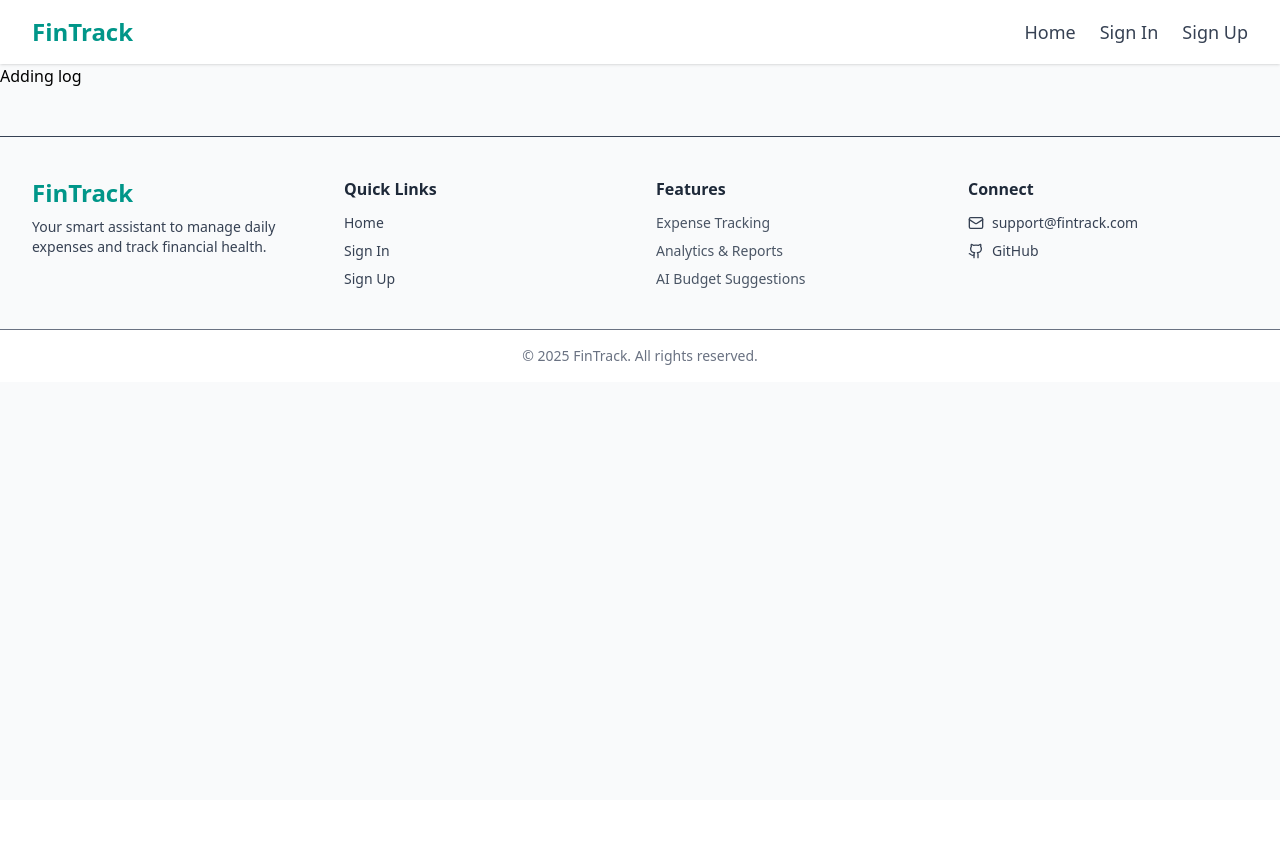
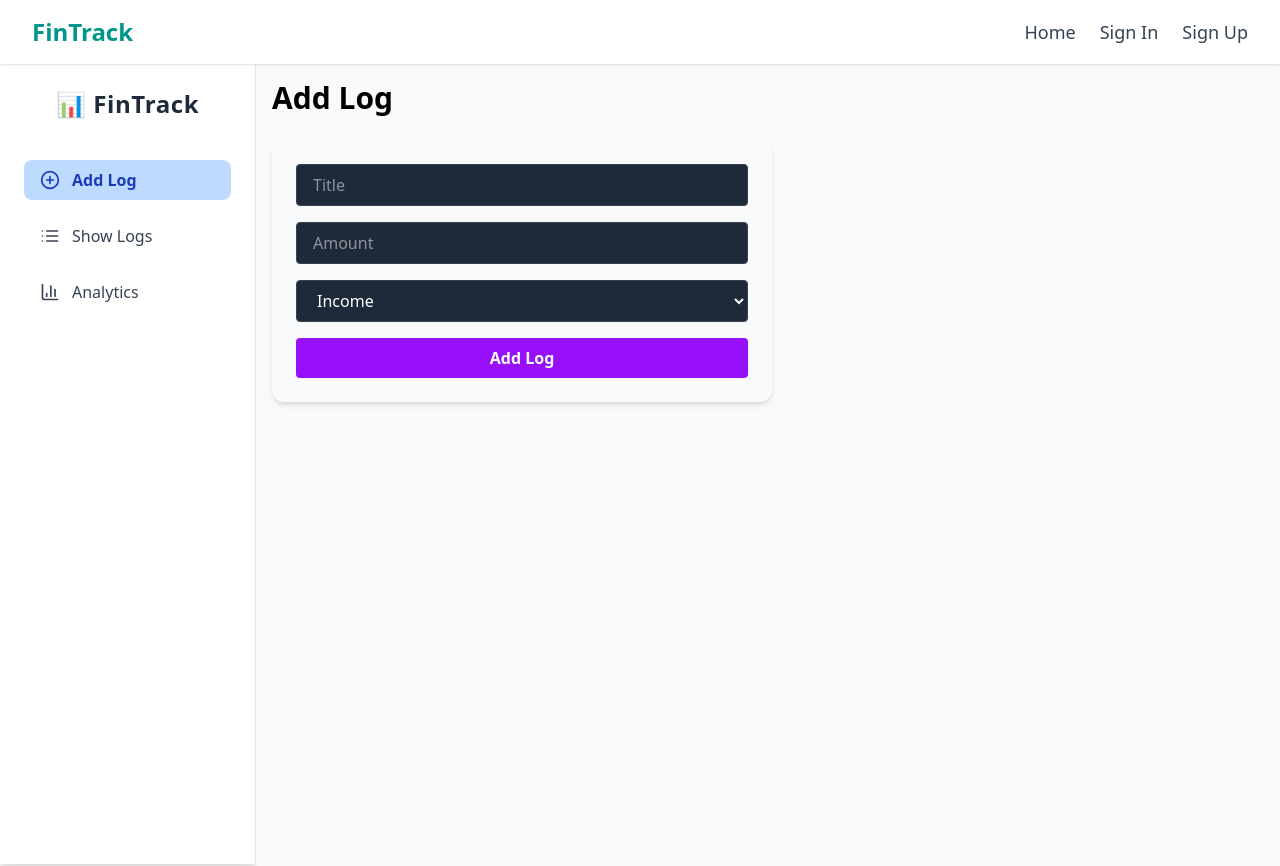
Before and after one commit to shakilaShaik/personal-finance-dashboard, a React (Vite) app in the folder frontend/: page /add-log in a window 1280 px wide. Shown: the top 866 px of the page. Before the commit the page ends 800 px from the top, so only its background shows below. Built offline with nearby package versions, Linux system fonts and the light colour scheme.

Commit message:
adding frontend structure

```diff
--- a/frontend/src/App.jsx
+++ b/frontend/src/App.jsx
@@ -1,45 +1,23 @@
+// App.jsx
 import React from "react";
-import { BrowserRouter as Router, Routes, Route } from "react-router-dom";
+import { BrowserRouter as Router } from "react-router-dom";
+import Navbar from "./components/Navbar";
+import Footer from "./components/Footer";
 import { ToastContainer } from "react-toastify";
 import "react-toastify/dist/ReactToastify.css";
-import Home from "./pages/Home";
-import SignIn from "./pages/SignIn";
-import SignUp from "./pages/SignUp";
-import Navbar from "./components/Navbar";
-import Footer from "./components/Footer";
-import AddLog from "./components/AddLog";
-import ShowLog from "./components/ShowLog";
+import AppRoutes from "./routes/AppRoutes";
 
 function App() {
   return (
     <Router>
-      <div className="min-h-screen bg-gray-50">
+      <div className="min-h-screen flex flex-col bg-gray-50">
         <Navbar />
-        <main className="flex-grow">
-          <Routes>
-            <Route path="/home" element={<Home />} />
-            <Route path="/signin" element={<SignIn />} />
-            <Route path="/signup" element={<SignUp />} />
-            <Route path="/add-log" element={<AddLog/>} />
-            <Route  path="/show-log" element={<ShowLog/>}/>
-            <Route />
-          </Routes>
-        </main>
+        <div className="flex-grow">
+
+   <AppRoutes/>
+        </div>
         <Footer />
-
-        {/* Add ToastContainer here - should be at the end but before closing div */}
-        <ToastContainer
-          position="top-right"
-          autoClose={5000}
-          hideProgressBar={false}
-          newestOnTop={false}
-          closeOnClick
-          rtl={false}
-          pauseOnFocusLoss
-          draggable
-          pauseOnHover
-          // theme="colored"
-        />
+        <ToastContainer position="top-right" autoClose={5000} />
       </div>
     </Router>
   );
--- a/frontend/src/components/AddLog.jsx
+++ /dev/null
@@ -1,11 +0,0 @@
-import React from 'react'
-
-const AddLog = () => {
-  return (
-    <div>
-      Adding log
-    </div>
-  )
-}
-
-export default AddLog
--- a/frontend/src/components/ShowLog.jsx
+++ /dev/null
@@ -1,11 +0,0 @@
-import React from 'react'
-
-const ShowLog = () => {
-  return (
-    <div>
-      Showing log
-    </div>
-  )
-}
-
-export default ShowLog
--- a/frontend/src/components/SideBar.jsx
+++ b/frontend/src/components/SideBar.jsx
@@ -1,57 +1,47 @@
-import { NavLink } from 'react-router-dom';
-import {
-  FiPlusCircle,
-  FiList,
-  FiPieChart,
-  FiDollarSign,
-  FiSettings,
-  FiLogOut
-} from 'react-icons/fi';
+import { NavLink } from "react-router-dom";
+import { PlusCircle, List, BarChart3 } from "lucide-react";
 
-const Sidebar = () => {
-  const navItems = [
-    { path: "/add-expense", icon: <FiPlusCircle size={20} />, label: "Add Expense" },
-    { path: "/expenses", icon: <FiList size={20} />, label: "Expense Log" },
-    { path: "/analytics", icon: <FiPieChart size={20} />, label: "Analytics" },
-    { path: "/settings", icon: <FiSettings size={20} />, label: "Settings" },
-  ];
+export default function Sidebar() {
+  return (
+    <div className="w-64 h-screen bg-white border-r border-gray-200 p-6 shadow-md ">
+      <h1 className="text-2xl font-bold mb-10 text-gray-800 tracking-wide text-center">
+        📊 FinTrack
+      </h1>
 
-  return (
-    <div className="w-64 h-screen bg-white border-r border-gray-200 flex flex-col">
-      {/* Logo/Header */}
-      <div className="p-6 border-b border-gray-200">
-        <h1 className="text-xl font-bold text-indigo-600">FinanceDash</h1>
-      </div>
+      <nav className="space-y-4 text-[16px] font-medium">
+        <NavLink
+          to="/add-log"
+          className={({ isActive }) =>
+            `flex items-center gap-3 px-4 py-2 rounded-lg hover:bg-blue-100 transition ${
+              isActive ? "bg-blue-200 text-blue-800 font-semibold" : "text-gray-700"
+            }`
+          }
+        >
+          <PlusCircle size={20} /> Add Log
+        </NavLink>
 
-      {/* Navigation Items */}
-      <nav className="flex-1 p-4 space-y-1">
-        {navItems.map((item) => (
-          <NavLink
-            key={item.path}
-            to={item.path}
-            className={({ isActive }) => `
-              flex items-center px-4 py-3 rounded-lg transition-all
-              ${isActive
-                ? 'bg-indigo-50 text-indigo-600 font-medium'
-                : 'text-gray-600 hover:bg-gray-50 hover:text-gray-900'
-              }
-            `}
-          >
-            <span className="mr-3">{item.icon}</span>
-            {item.label}
-          </NavLink>
-        ))}
+        <NavLink
+          to="/show-logs"
+          className={({ isActive }) =>
+            `flex items-center gap-3 px-4 py-2 rounded-lg hover:bg-blue-100 transition ${
+              isActive ? "bg-blue-200 text-blue-800 font-semibold" : "text-gray-700"
+            }`
+          }
+        >
+          <List size={20} /> Show Logs
+        </NavLink>
+
+        <NavLink
+          to="/analytics"
+          className={({ isActive }) =>
+            `flex items-center gap-3 px-4 py-2 rounded-lg hover:bg-blue-100 transition ${
+              isActive ? "bg-blue-200 text-blue-800 font-semibold" : "text-gray-700"
+            }`
+          }
+        >
+          <BarChart3 size={20} /> Analytics
+        </NavLink>
       </nav>
-
-      {/* Footer/Logout */}
-      <div className="p-4 border-t border-gray-200">
-        <button className="flex items-center w-full px-4 py-3 text-gray-600 rounded-lg hover:bg-gray-50">
-          <FiLogOut size={20} className="mr-3" />
-          Logout
-        </button>
-      </div>
     </div>
   );
-};
-
-export default Sidebar;
+}
--- /dev/null
+++ b/frontend/src/layout/ProtectedLayout.jsx
@@ -0,0 +1,14 @@
+// layout/ProtectedLayout.jsx
+import React from "react";
+import Sidebar from "../components/SideBar";
+
+const ProtectedLayout = ({ children }) => {
+  return (
+    <div className="flex">
+     <Sidebar/>
+      <main className="flex-grow p-4 bg-gray-50">{children}</main>
+    </div>
+  );
+};
+
+export default ProtectedLayout;
--- /dev/null
+++ b/frontend/src/layout/layout.jsx
@@ -0,0 +1,12 @@
+import Sidebar from "./Sidebar";
+
+export default function Layout({ children }) {
+  return (
+    <div className="flex min-h-screen">
+      <Sidebar />
+      <div className="flex-1 p-10 bg-gradient-to-br from-gray-900 via-gray-800 to-gray-700 text-white">
+        {children}
+      </div>
+    </div>
+  );
+}
--- /dev/null
+++ b/frontend/src/pages/AddLog.jsx
@@ -0,0 +1,31 @@
+export default function AddLog() {
+  return (
+    <div>
+      <h2 className="text-3xl font-bold mb-6">Add Log</h2>
+      <div className="bg-white/5 p-6 rounded-xl shadow-md w-[500px]">
+        <form className="space-y-4">
+          <input
+            type="text"
+            placeholder="Title"
+            className="w-full px-4 py-2 bg-gray-800 text-white rounded border border-gray-700"
+          />
+          <input
+            type="number"
+            placeholder="Amount"
+            className="w-full px-4 py-2 bg-gray-800 text-white rounded border border-gray-700"
+          />
+          <select className="w-full px-4 py-2 bg-gray-800 text-white rounded border border-gray-700">
+            <option value="income">Income</option>
+            <option value="expense">Expense</option>
+          </select>
+          <button
+            type="submit"
+            className="w-full bg-purple-600 hover:bg-purple-700 text-white font-semibold py-2 rounded"
+          >
+            Add Log
+          </button>
+        </form>
+      </div>
+    </div>
+  );
+}
--- /dev/null
+++ b/frontend/src/pages/Analytics.jsx
@@ -0,0 +1,11 @@
+export default function Analytics() {
+  return (
+    <div>
+      <h2 className="text-3xl font-bold mb-6">Spending Analytics</h2>
+      <div className="bg-white/5 p-6 rounded-xl shadow-md">
+        <p className="text-gray-300">Chart will appear here...</p>
+        {/* Later: add Plotly or Chart.js here */}
+      </div>
+    </div>
+  );
+}
--- /dev/null
+++ b/frontend/src/pages/ShowLog.jsx
@@ -0,0 +1,29 @@
+export default function ShowLog() {
+  return (
+    <div>
+      <h2 className="text-3xl font-bold mb-6">Transaction Logs</h2>
+      <div className="bg-white/5 p-4 rounded-xl shadow-md w-full">
+        {/* Dummy Table */}
+        <table className="w-full text-left text-sm text-white">
+          <thead>
+            <tr className="border-b border-gray-600">
+              <th className="py-2">Title</th>
+              <th className="py-2">Amount</th>
+              <th className="py-2">Type</th>
+              <th className="py-2">Date</th>
+            </tr>
+          </thead>
+          <tbody>
+            {/* Map your logs here */}
+            <tr>
+              <td className="py-2">Salary</td>
+              <td className="py-2">₹50,000</td>
+              <td className="py-2 text-green-400">Income</td>
+              <td className="py-2">2025-07-29</td>
+            </tr>
+          </tbody>
+        </table>
+      </div>
+    </div>
+  );
+}
--- /dev/null
+++ b/frontend/src/routes/AppRoutes.jsx
@@ -0,0 +1,56 @@
+// routes/AppRoutes.jsx
+import React from "react";
+import { Routes, Route } from "react-router-dom";
+import SignIn from "../pages/SignIn";
+import SignUp from "../pages/SignUp";
+import Home from "../pages/Home";
+import AddLog from "../pages/AddLog";
+import ShowLog from "../pages/ShowLog";
+import Analytics from "../pages/Analytics";
+import ProtectedLayout from "../layout/ProtectedLayout";
+
+const AppRoutes = () => {
+  return (
+    <Routes>
+      {/* Public Routes */}
+      <Route path="/signin" element={<SignIn />} />
+      <Route path="/signup" element={<SignUp />} />
+
+      {/* Protected Routes with Sidebar Layout */}
+      <Route
+        path="/home"
+        element={
+          <ProtectedLayout>
+            <Home />
+          </ProtectedLayout>
+        }
+      />
+      <Route
+        path="/add-log"
+        element={
+          <ProtectedLayout>
+            <AddLog />
+          </ProtectedLayout>
+        }
+      />
+      <Route
+        path="/show-logs"
+        element={
+          <ProtectedLayout>
+            <ShowLog />
+          </ProtectedLayout>
+        }
+      />
+      <Route
+        path="/analytics"
+        element={
+          <ProtectedLayout>
+            <Analytics />
+          </ProtectedLayout>
+        }
+      />
+    </Routes>
+  );
+};
+
+export default AppRoutes;
```
Also changed, not shown: frontend/src/components/Analytics.jsx (deleted), 2 other files (tests, documents, lock files or other folders).
